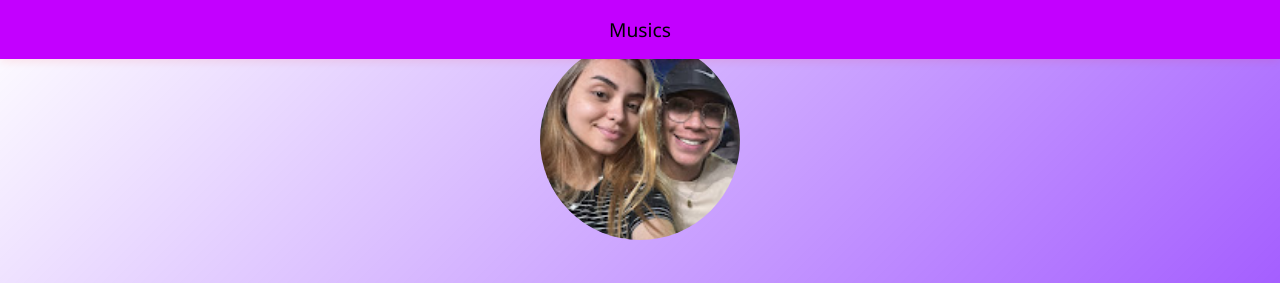
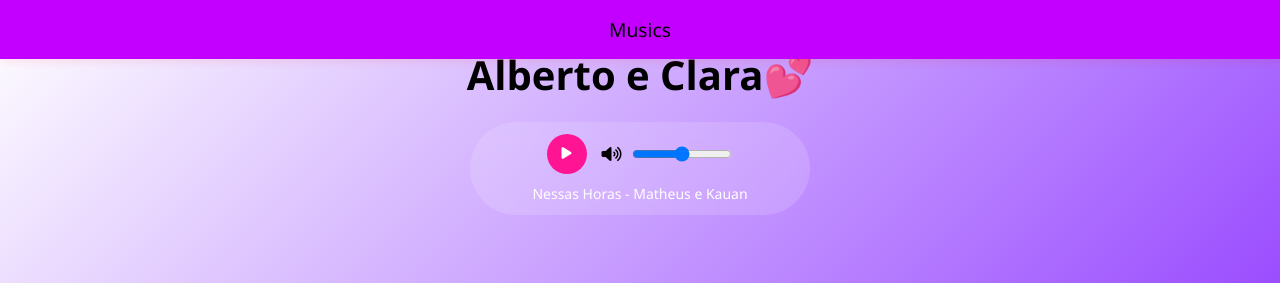
Before and after one commit to Albertozbr/Alberto.github.io, a plain HTML site: page index.html in a window 1280 px wide. Shown: the top 283 px of the page. Drawn offline with Linux system fonts and the light colour scheme.

Commit message:
Update index.html

```diff
--- a/index.html
+++ b/index.html
@@ -21,7 +21,6 @@
   <div class="hearts"></div>
   <div>
 
-    <img src="1287CC57-62BE-481E-B3BC-44C26B846D3D.jpg" alt="Foto nossa" class="foto">
     <h1>Alberto e Clara💕</h1>
      <div class="music-player">
         <audio id="bg-music" loop muted>
```
